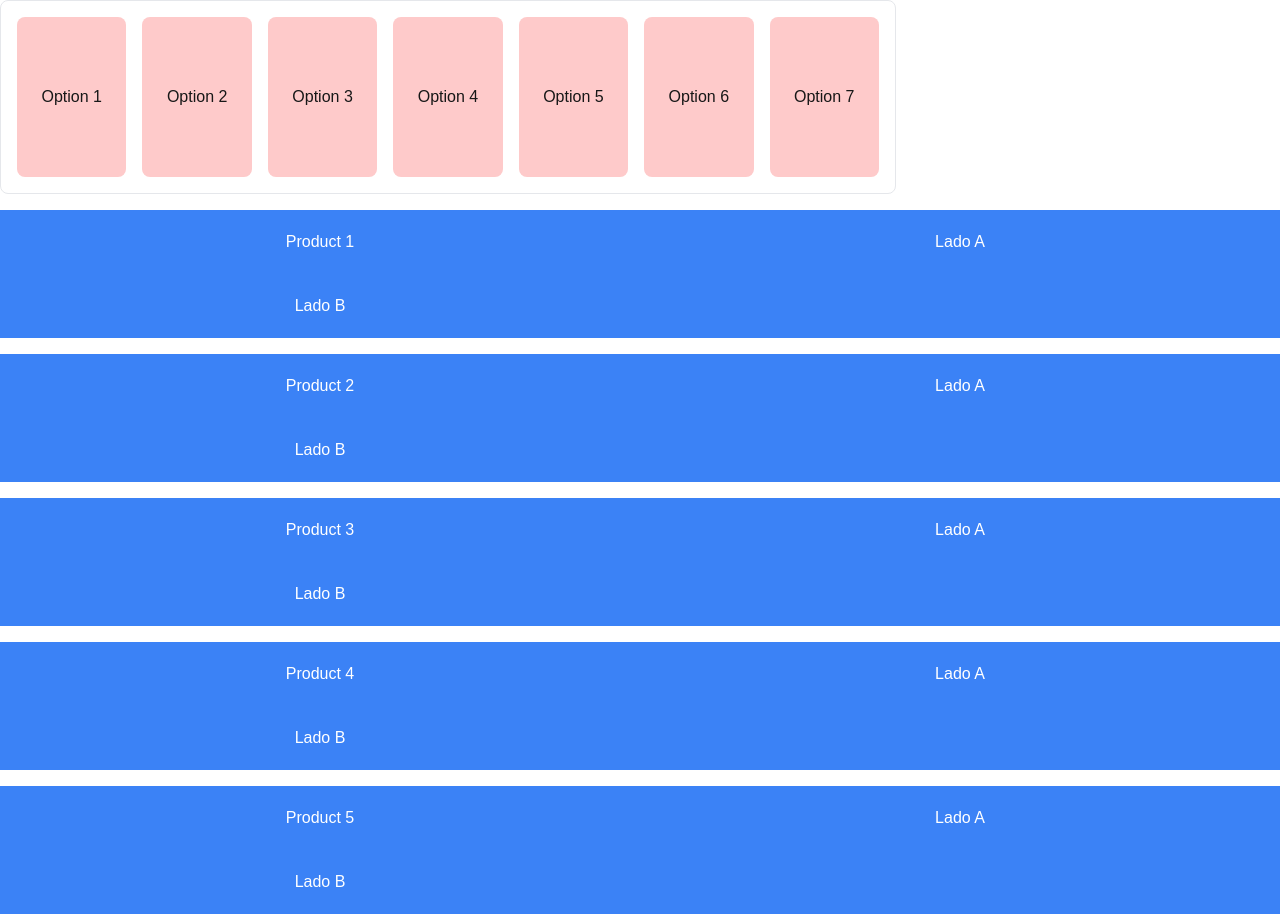
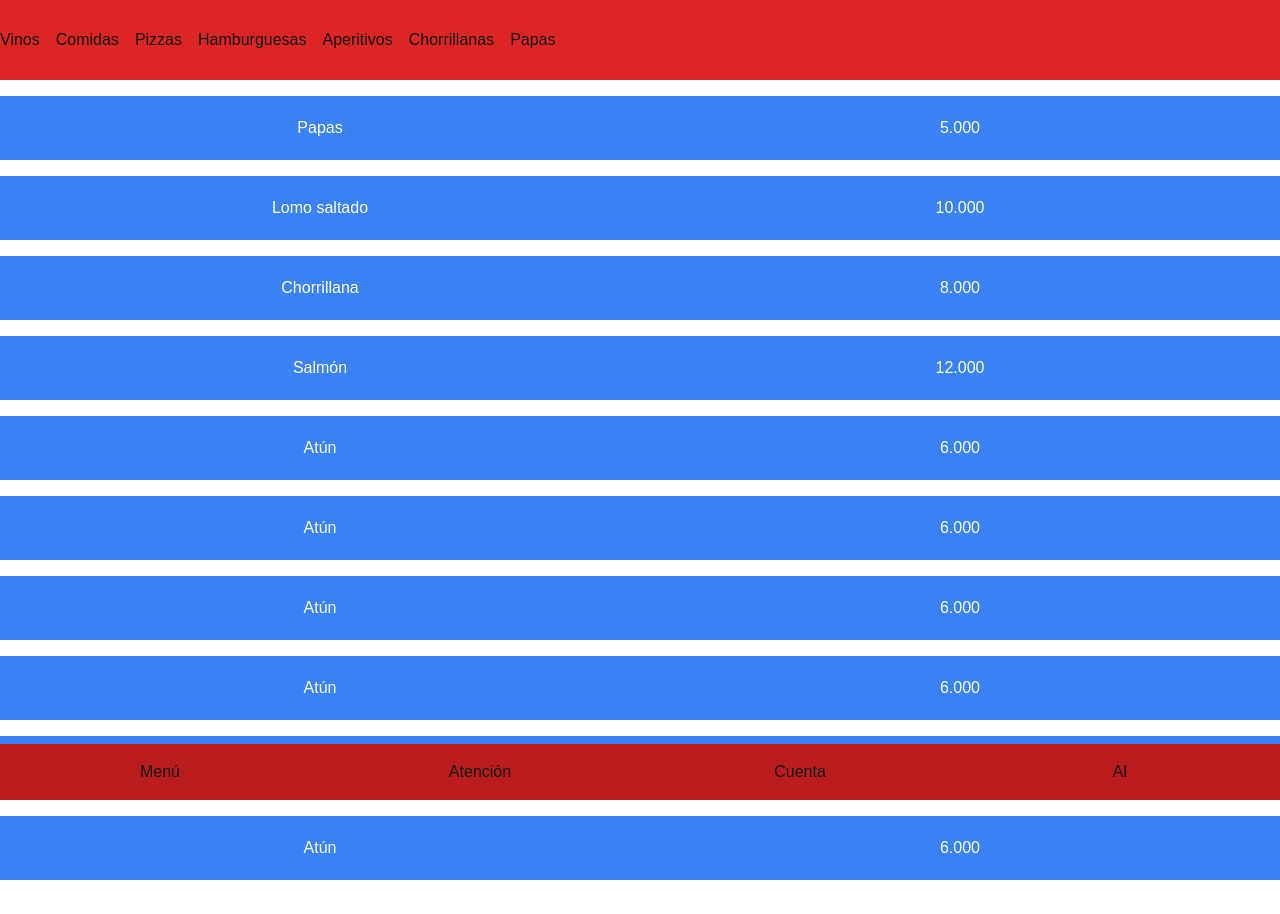
Before and after one commit to CristianTapia/menu, a Next.js app: page /menu in a window 1280 px wide. After the commit the page ends 880 px from the top, so only its background shows below. Built offline with nearby package versions, Linux system fonts and the light colour scheme.

Commit message:
Adding footer fixed

```diff
--- a/app/menu/page.tsx
+++ b/app/menu/page.tsx
@@ -1,11 +1,17 @@
-import Food from "../ui/food";
-import HorizontalScroll from "../ui/horizontalScroll";
+import Categories from "../ui/Catagories";
+import Products from "../ui/Products";
 
 export default function Menu() {
   return (
     <div className="flex-col justify-center items-center h-screen">
-      <HorizontalScroll />
-      <Food />
+      <Categories />
+      <Products />
+      <footer className="bg-red-700 text-center grid grid-cols-4 py-4 bottom-0 fixed w-full">
+        <div>Menú</div>
+        <div>Atención</div>
+        <div>Cuenta</div>
+        <div>AI</div>
+      </footer>
     </div>
   );
 }
--- /dev/null
+++ b/app/ui/Catagories.tsx
@@ -0,0 +1,25 @@
+"use client";
+
+export default function Categories() {
+  const optionsArray = [
+    { id: "c1", name: "Vinos" },
+    { id: "c2", name: "Comidas" },
+    { id: "c3", name: "Pizzas" },
+    { id: "c4", name: "Hamburguesas" },
+    { id: "c5", name: "Aperitivos" },
+    { id: "c6", name: "Chorrillanas" },
+    { id: "c7", name: "Papas" },
+  ];
+
+  return (
+    <div className="overflow-x-auto scrollbar-hide text-center bg-red-600">
+      <div className="flex gap-4">
+        {optionsArray.map((option) => (
+          <div key={option.id} className="h-20 flex items-center">
+            {option.name}
+          </div>
+        ))}
+      </div>
+    </div>
+  );
+}
--- /dev/null
+++ b/app/ui/Products.tsx
@@ -0,0 +1,30 @@
+// "use client";
+
+export default function Products() {
+  const foodArray = [
+    { id: "a1", name: "Papas", price: "5.000" },
+    { id: "a2", name: "Lomo saltado", price: "10.000" },
+    { id: "a3", name: "Chorrillana", price: "8.000" },
+    { id: "a4", name: "Salmón", price: "12.000" },
+    { id: "a5", name: "Atún", price: "6.000" },
+    { id: "a6", name: "Atún", price: "6.000" },
+    { id: "a7", name: "Atún", price: "6.000" },
+    { id: "a8", name: "Atún", price: "6.000" },
+    { id: "a9", name: "Atún", price: "6.000" },
+    { id: "a10", name: "Atún", price: "6.000" },
+  ];
+
+  return (
+    <div>
+      {foodArray.map((option) => (
+        <div
+          key={option.id}
+          className="mt-4 bg-blue-500 text-white text-center grid grid-cols-2"
+        >
+          <div className="p-5">{option.name}</div>
+          <div className="p-5">{option.price}</div>
+        </div>
+      ))}
+    </div>
+  );
+}
--- a/app/ui/food.tsx
+++ /dev/null
@@ -1,26 +0,0 @@
-// "use client";
-
-export default function Food() {
-  const foodArray = [
-    "Product 1",
-    "Product 2",
-    "Product 3",
-    "Product 4",
-    "Product 5",
-  ];
-
-  return (
-    <div>
-      {foodArray.map((option, index) => (
-        <div
-          key={index}
-          className="mt-4 bg-blue-500 text-white text-center grid grid-cols-2"
-        >
-          <div className="p-5">{option}</div>
-          <div className="p-5">Lado A</div>
-          <div className="p-5">Lado B</div>
-        </div>
-      ))}
-    </div>
-  );
-}
--- a/app/ui/horizontalScroll.tsx
+++ /dev/null
@@ -1,28 +0,0 @@
-"use client";
-
-export default function HorizontalScroll() {
-  const optionsArray = [
-    "Option 1",
-    "Option 2",
-    "Option 3",
-    "Option 4",
-    "Option 5",
-    "Option 6",
-    "Option 7",
-  ];
-
-  return (
-    <div className="w-full max-w-4xl overflow-x-auto whitespace-nowrap border rounded-lg p-4 scrollbar-hide">
-      <div className="flex space-x-4">
-        {optionsArray.map((options) => (
-          <div
-            key={options}
-            className="w-40 h-40 flex items-center justify-center bg-red-200 rounded-lg"
-          >
-            {options}
-          </div>
-        ))}
-      </div>
-    </div>
-  );
-}
```
